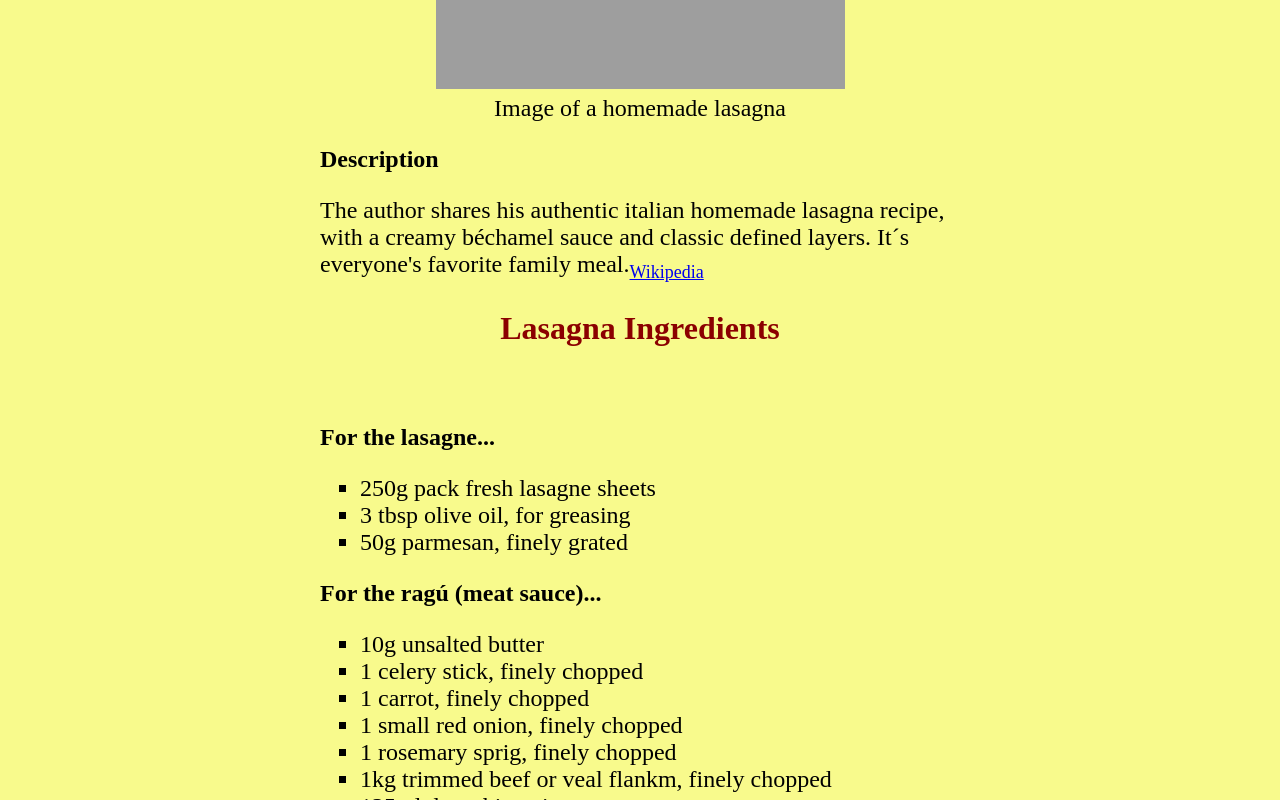
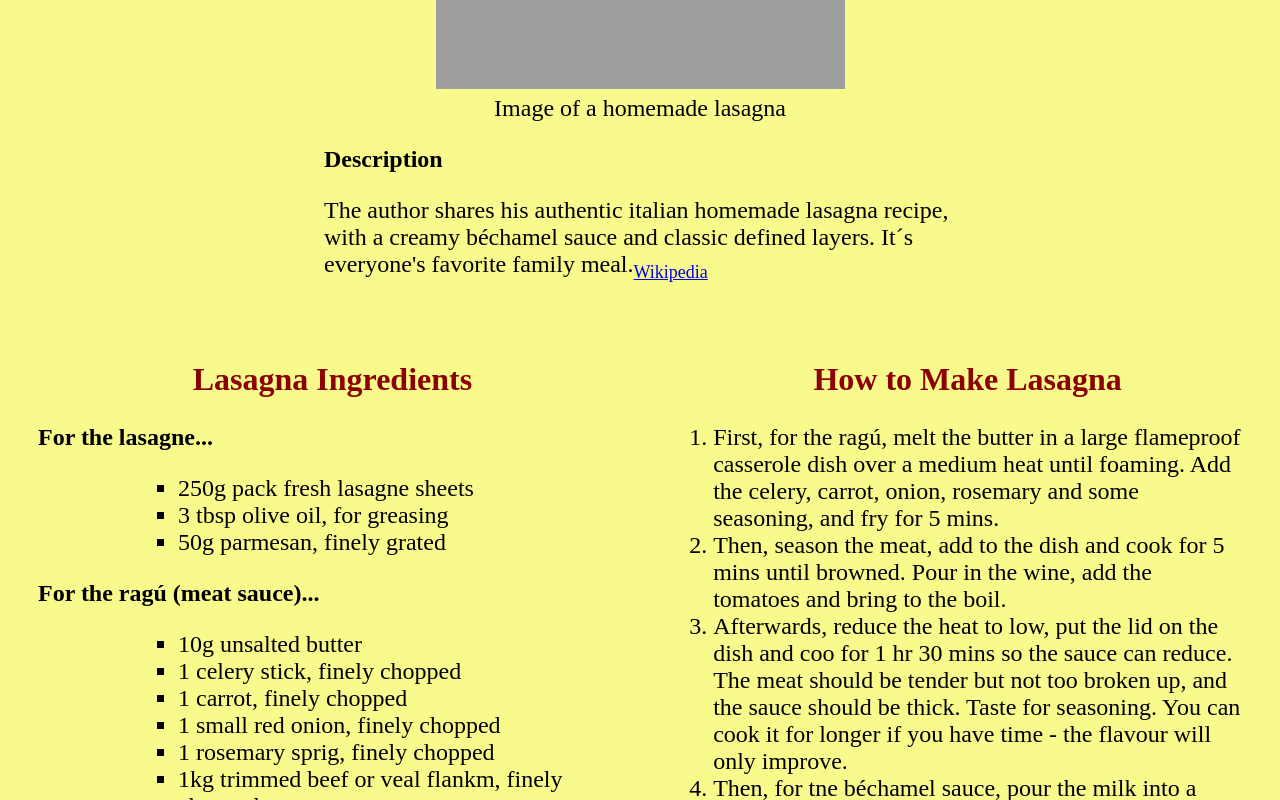
Before and after one commit to jcmunav63/odin-recipes, a plain HTML site: page recipes/lasagna.html in a window 1280 px wide. Shown: the part 300-1100 px from the top of the page. Drawn offline with Linux system fonts and the light colour scheme; grey boxes are pictures that could not be loaded.

Commit message:
Correct css rules for image and containers positioning

```diff
--- a/recipes/lasagna.html
+++ b/recipes/lasagna.html
@@ -19,8 +19,9 @@
         <h3>Description</h3>
         <p>The author shares his authentic italian homemade lasagna recipe, with a creamy béchamel sauce and classic defined layers. It´s everyone's favorite family meal.<a class= "sub" href="https://en.wikipedia.org/wiki/Lasagna" target="_blank">Wikipedia</a></p>
     </div>
-        <h2>Lasagna Ingredients</h2><br>
+        <br>
     <div class="left-container">
+        <h2>Lasagna Ingredients</h2>
         <h3>For the lasagne...</h3>
         <ul type="square">
             <li>250g pack fresh lasagne sheets</li>
@@ -63,6 +64,7 @@
             <li>Finally, cut the lasagne into squares and let it sit for another 10 mins before serving. This keeps the layers defined and helps it cool down more quickly.</li>
         </ol>
     </div>
+    <p></p>
     <div class="end">
         <p><a href="../index.html">Return to homepage</a></p>
         <br>
--- a/styles.css
+++ b/styles.css
@@ -12,6 +12,11 @@ h2 {
     text-align: center;
     color:darkred;
     font-size: 32px;
+    margin-left: 20px;
+}
+
+ul {
+    margin-left: 100px;
 }
 
 a.sub {
@@ -19,20 +24,35 @@ a.sub {
     font-size: 18px;
 }
 
-.container, body {
+.container, .description {
     width: 50%;
     margin-left: auto;
     margin-right: auto;
 }
 
+
 .photo {
     text-align: center;
 }
 
+.left-container {
+    width: 45%;
+    margin-left: 30px;
+    float: left;
+}
+
+.right-container {
+    float: right;
+    width: 45%;
+    margin-right: 30px;
+}
+
 .end {
+    clear: both;
     text-align: center;
 }
 
 .line {
     color:darkred;
+    text-align: center;
 }
```
Also changed, not shown: index.html (+1 -4 lines), recipes/minestrone.html (+3 -1 lines), recipes/spaghetti-bolognese.html (+2 -1 lines).
